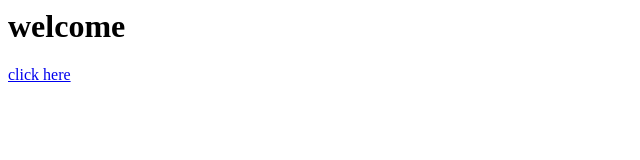
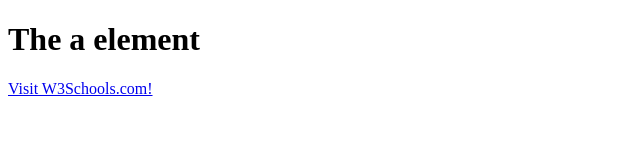
Before and after one commit to Bani1989/demo.github.io, a plain HTML site: page index.html in a window 1280 px wide. Shown: the whole page, without its empty margins (0-640 px from the left). Drawn offline with Linux system fonts and the light colour scheme.

Commit message:
Update index.html

```diff
--- a/index.html
+++ b/index.html
@@ -1,7 +1,10 @@
+<!DOCTYPE html>
 <html>
-  <head></head>
-  <body>
-    <h1>welcome</h1>
-    <a href="2dtransform.html"> click here</a>
-  </body>
-    </html>
+<body>
+
+<h1>The a element</h1>
+
+<a href="https://www.w3schools.com">Visit W3Schools.com!</a>
+
+</body>
+</html>
```
